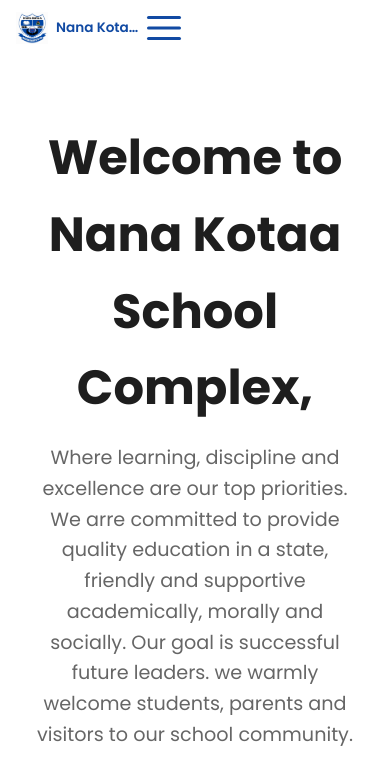
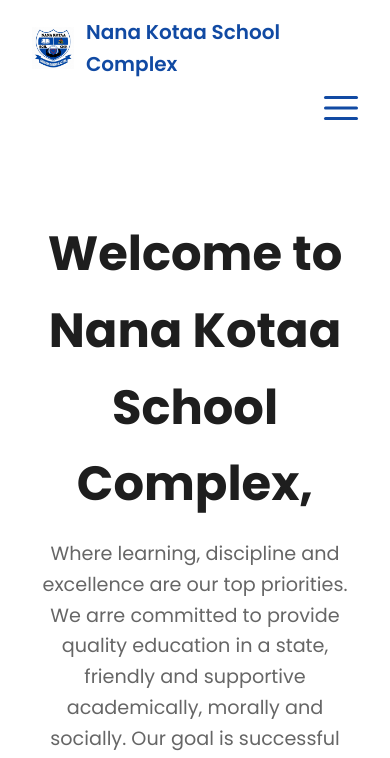
Before and after one commit to Mr-Documents/Basic-School-Website-Project, a website: page index.html in a window 390 px wide. Shown: the top 758 px of the page. Drawn offline with Linux system fonts and the light colour scheme.

Commit message:
Menu toggle improved

```diff
--- a/css/main.css
+++ b/css/main.css
@@ -47,20 +47,6 @@ body {
   font-size: 1.25rem;
   font-weight: 600;
   color: #114AA3;
-  flex-shrink: 1;
-  min-width: 0;
-}
-.navbar .logo span {
-  white-space: nowrap;
-  overflow: hidden;
-  text-overflow: ellipsis;
-}
-.navbar .menu-toggle {
-  order: 1;
-  flex-shrink: 0;
-}
-.navbar .nav-links {
-  order: 2;
 }
 .navbar .logo img {
   width: 42px;
@@ -91,8 +77,6 @@ body {
   cursor: pointer;
   width: 34px;
   height: 24px;
-  align-items: center;
-  justify-content: center;
 }
 .menu-toggle span {
   position: absolute;
@@ -102,7 +86,6 @@ body {
   border-radius: 999px;
   background: #114AA3;
   transition: transform 0.25s ease, opacity 0.25s ease;
-  transform-origin: center center;
 }
 .menu-toggle span:nth-child(1) {
   top: 0;
@@ -280,19 +263,15 @@ body {
 
 @media (max-width: 768px) {
   .navbar {
-    padding: 0.75rem 1rem;
-    gap: 0.5rem;
+    flex-direction: column;
+    gap: 1rem;
   }
-  .navbar .logo {
-    font-size: 0.85rem;
-    gap: 0.5rem;
-  }
-  .navbar .logo img {
-    width: 32px;
-    height: auto;
+  .navbar .nav-links {
+    gap: 1rem;
   }
   .menu-toggle {
     display: inline-flex;
+    align-self: flex-end;
   }
   .navbar .nav-links {
     width: 100%;
@@ -303,7 +282,6 @@ body {
     opacity: 0;
     transform: translateX(100%);
     transition: max-height 0.35s ease, opacity 0.35s ease, transform 0.35s ease;
-    margin-top: 0.75rem;
   }
   .navbar .nav-links.open {
     max-height: 520px;
@@ -324,6 +302,6 @@ body {
   .section {
     padding: 2rem 1rem;
   }
-}}
+}
 
 /*# sourceMappingURL=main.css.map */
```
